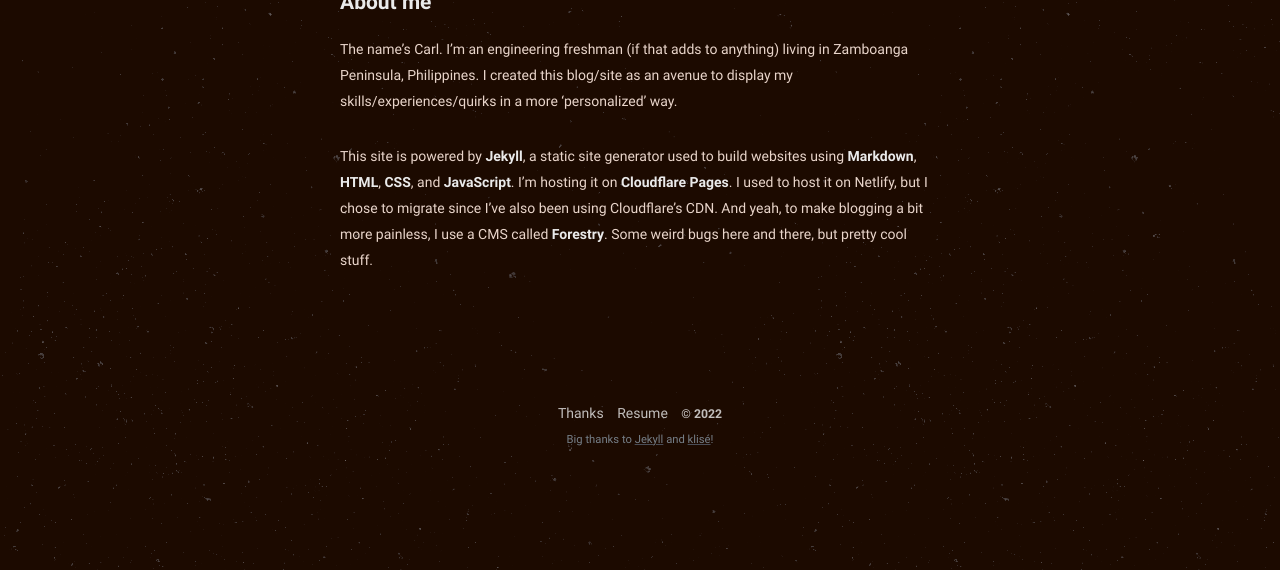
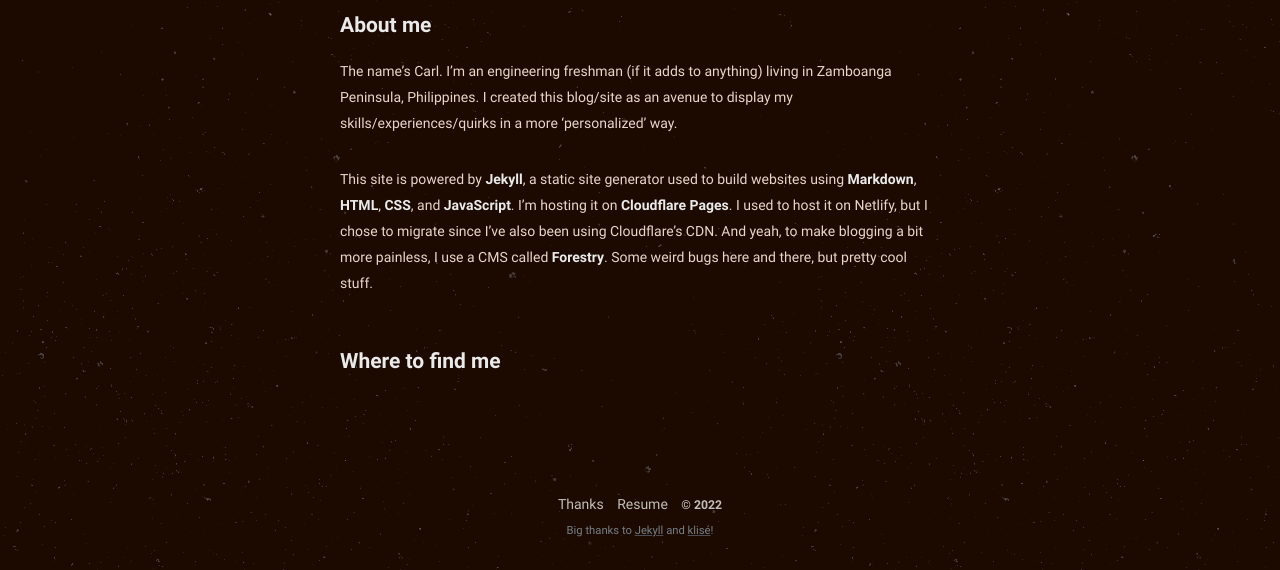
Before and after one commit to philippines69/carlcastroarchives, a Jekyll site: the page built from about.md, in a window 1280 px wide, cut to the strip 790-1360 px from the top of the page. Built offline with Jekyll 4.4.1, drawn with Linux system fonts in a browser that asks for light colours; some of the changed lines change nothing that is shown; some of the changed text lies outside the part shown.

Commit message:
Update from Forestry.io philippines69 updated about.md

```diff
--- a/about.md
+++ b/about.md
@@ -8,10 +8,12 @@
 comments: false
 
 ---
-<figure><img src="https://cdn.discordapp.com/attachments/993410728088305734/994612888780165200/Pink-Sand-Beach-in-Sta-Cruz-Island_1.jpg" alt="Zamboanga's Pink Beach" style="width:600px;"> <figcaption>Fig. 1.0 - Enjoy a random image from Google</figcaption> </figure>
+<figure><img src="https://cdn.discordapp.com/attachments/993410728088305734/994612888780165200/Pink-Sand-Beach-in-Sta-Cruz-Island_1.jpg" alt="Zamboanga's Pink Beach" style="width:600px;"> <figcaption>Fig. 1.0 - The world-famous Pink Beach of Zamboanga. Is it as good as what others say? Dunno, didn't go there yet</figcaption> </figure>
 
 # About me
 
-The name's Carl. I'm an engineering freshman (if that adds to anything) living in Zamboanga Peninsula, Philippines. I created this blog/site as an avenue to display my skills/experiences/quirks in a more 'personalized' way.
+The name's Carl. I'm an engineering freshman (if it adds to anything) living in Zamboanga Peninsula, Philippines. I created this blog/site as an avenue to display my skills/experiences/quirks in a more 'personalized' way.
 
 This site is powered by [**Jekyll**](https://jekyllrb.com/), a static site generator used to build websites using [**Markdown**](https://en.wikipedia.org/wiki/Markdown), [**HTML**](https://developer.mozilla.org/en-US/docs/Web/HTML), [**CSS**](https://developer.mozilla.org/en-US/docs/Web/css), and [**JavaScript**](https://developer.mozilla.org/en-US/docs/Web/javascript). I'm hosting it on [**Cloudflare Pages**](https://pages.cloudflare.com/). I used to host it on Netlify, but I chose to migrate since I've also been using Cloudflare's CDN. And yeah, to make blogging a bit more painless, I use a CMS called [**Forestry**](https://forestry.io/). Some weird bugs here and there, but pretty cool stuff.
+
+# Where to find me
```
